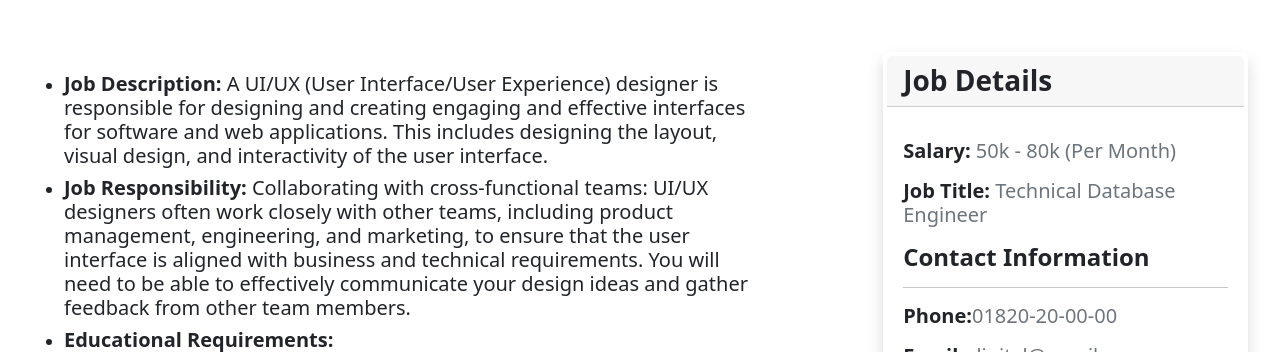
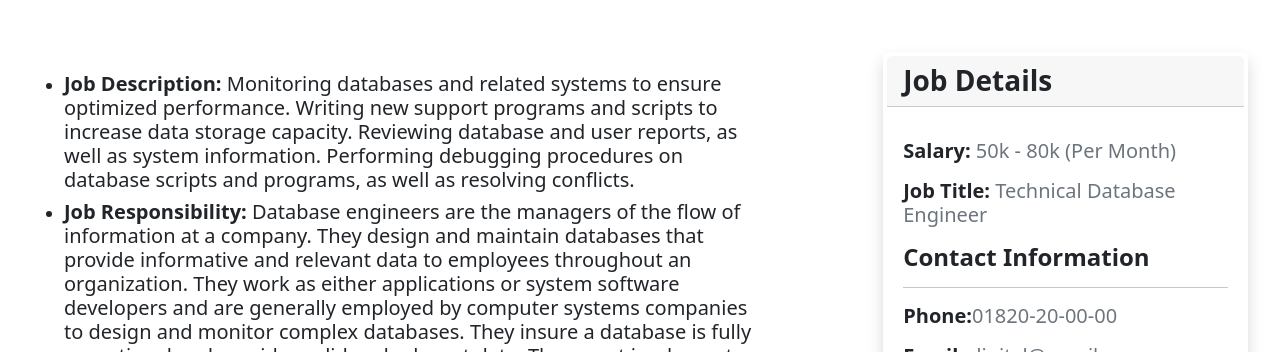
Before and after one commit to Rater7tara/career-hub, a React (Vite) app: page /Details/1 in a window 1280 px wide. Shown: the part 600-952 px from the top of the page. Built offline with nearby package versions, Linux system fonts and the light colour scheme.

Commit message:
applied cart add

```diff
--- a/public/data2-fea.json
+++ b/public/data2-fea.json
@@ -8,8 +8,8 @@
         "salary": "50k - 80k",
         "btn1": "Remote",
         "btn2": "Full Time",
-        "jobDescription": " A UI/UX (User Interface/User Experience) designer is responsible for designing and creating engaging and effective interfaces for software and web applications. This includes designing the layout, visual design, and interactivity of the user interface.",
-        "jobResponsibility": "Collaborating with cross-functional teams: UI/UX designers often work closely with other teams, including product management, engineering, and marketing, to ensure that the user interface is aligned with business and technical requirements. You will need to be able to effectively communicate your design ideas and gather feedback from other team members.",
+        "jobDescription": " Monitoring databases and related systems to ensure optimized performance. Writing new support programs and scripts to increase data storage capacity. Reviewing database and user reports, as well as system information. Performing debugging procedures on database scripts and programs, as well as resolving conflicts.",
+        "jobResponsibility": "Database engineers are the managers of the flow of information at a company. They design and maintain databases that provide informative and relevant data to employees throughout an organization. They work as either applications or system software developers and are generally employed by computer systems companies to design and monitor complex databases. They insure a database is fully operational and provides valid and relevant data. They must implement and maintain computer databases.",
         "education": " Bachelor degree to complete any reputational university",
         "experience": "1-2 Years in this field",
         "phone": "01820-20-00-00",
@@ -24,12 +24,12 @@
         "salary": "100k - 150k",
         "btn1": "Onsite",
         "btn2": "Full Time",
-        "jobDescription": " A UI/UX (User Interface/User Experience) designer is responsible for designing and creating engaging and effective interfaces for software and web applications. This includes designing the layout, visual design, and interactivity of the user interface.",
-        "jobResponsibility": "Collaborating with cross-functional teams: UI/UX designers often work closely with other teams, including product management, engineering, and marketing, to ensure that the user interface is aligned with business and technical requirements. You will need to be able to effectively communicate your design ideas and gather feedback from other team members.",
+        "jobDescription": " A senior product designer leads a team of product designers in the design strategy and creation of new products. Product designers work in several industries, including manufacturing, software design, and government.",
+        "jobResponsibility": "In this career, your responsibilities involve significant outreach to stakeholders and customers to determine how best to serve their needs. You work with other product designers and user experience professionals to design prototypes of the product for testing before presenting the completed work.",
         "education": " Bachelor degree to complete any reputational university",
         "experience": "3-4 Years in this field",
         "phone": "01820-20-00-00",
-        "email": "digital@gmail.com"
+        "email": "senior@gmail.com"
     },
     {
         "id": 3,
@@ -40,12 +40,12 @@
         "salary": "10k - 15k",
         "btn1": "Onsite",
         "btn2": "Full Time",
-        "jobDescription": " A UI/UX (User Interface/User Experience) designer is responsible for designing and creating engaging and effective interfaces for software and web applications. This includes designing the layout, visual design, and interactivity of the user interface.",
-        "jobResponsibility": "Collaborating with cross-functional teams: UI/UX designers often work closely with other teams, including product management, engineering, and marketing, to ensure that the user interface is aligned with business and technical requirements. You will need to be able to effectively communicate your design ideas and gather feedback from other team members.",
+        "jobDescription": "A Software Engineer is an IT professional who designs, develops and maintains computer software at a company. They use their creativity and technical skills and apply the principles of software engineering to help solve new and ongoing problems for an organization.",
+        "jobResponsibility": "Software engineers review upcoming project deadlines and plan work activities around those dates and other obligations throughout an average shift. This can include testing & troubleshooting defects in coding done and collaboration with fellow software engineering employees for complex tasks like updating software systems or adding new ones.",
         "education": " Bachelor degree to complete any reputational university",
         "experience": "1-2 Years in this field",
         "phone": "01820-20-00-00",
-        "email": "digital@gmail.com"
+        "email": "soft@gmail.com"
     },
     {
         "id": 5,
@@ -56,13 +56,12 @@
         "salary": "100k - 150k",
         "btn1": "Remote",
         "btn2": "Full Time",
-        "jobDescription": " A UI/UX (User Interface/User Experience) designer is responsible for designing and creating engaging and effective interfaces for software and web applications. This includes designing the layout, visual design, and interactivity of the user interface.",
-        "jobResponsibility": "Collaborating with cross-functional teams: UI/UX designers often work closely with other teams, including product management, engineering, and marketing, to ensure that the user interface is aligned with business and technical requirements. You will need to be able to effectively communicate your design ideas and gather feedback from other team members.",
+        "jobDescription": " A Marketing Director is a professional who is in charge of managing all aspects related to the production and implementation of any given campaign. They're responsible for strategizing and analyzing and leading their team while making sure everything runs smoothly from start to finish with clients or colleagues alike.",
+        "jobResponsibility": "Marketing Directors develop an overall plan to promote company products and approve campaigns for promotion. They then advertise them accordingly with great precision to increase sales and build brand awareness.",
         "education": " Bachelor degree to complete any reputational university",
         "experience": "2-3 Years in this field",
         "phone": "01830-70-80-00",
         "email": "mark@gmail.com"
-
     },
     {
         "id": 4,
@@ -73,8 +72,8 @@
         "salary": "200k - 250k",
         "btn1": "Remote",
         "btn2": "Full Time",
-        "jobDescription": " A UI/UX (User Interface/User Experience) designer is responsible for designing and creating engaging and effective interfaces for software and web applications. This includes designing the layout, visual design, and interactivity of the user interface.",
-        "jobResponsibility": "Collaborating with cross-functional teams: UI/UX designers often work closely with other teams, including product management, engineering, and marketing, to ensure that the user interface is aligned with business and technical requirements. You will need to be able to effectively communicate your design ideas and gather feedback from other team members.",
+        "jobDescription": " This is a Content Creator job description template you can use to attract and hire qualified candidates. Feel free to customize this template to meet your needs..",
+        "jobResponsibility": "Content Creator responsibilities include producing marketing copy to advertise our products, writing blog posts about industry-related topics and promoting our content on social media. To be successful in this role, you should have experience with digital publishing and generating traffic and leads for new business. Please share samples of your work (portfolio or links to published articles) along with your application.",
         "education": " Bachelor degree to complete any reputational university",
         "experience": "2-3 Years in this field",
         "phone": "01820-20-00-00",
@@ -89,8 +88,8 @@
         "salary": "70k - 80k",
         "btn1": "Remote",
         "btn2": "Full Time",
-        "jobDescription": " A UI/UX (User Interface/User Experience) designer is responsible for designing and creating engaging and effective interfaces for software and web applications. This includes designing the layout, visual design, and interactivity of the user interface.",
-        "jobResponsibility": "Collaborating with cross-functional teams: UI/UX designers often work closely with other teams, including product management, engineering, and marketing, to ensure that the user interface is aligned with business and technical requirements. You will need to be able to effectively communicate your design ideas and gather feedback from other team members.",
+        "jobDescription": " A Digital Marketing Manger is a professional who is responsible for maintaining a brand's online presence and sales by working on various marketing campaigns. Their duties include researching, strategizing with other professionals and creating content for successful campaigns.",
+        "jobResponsibility": "You should have a strong grasp of current marketing tools and strategies and be able to lead integrated digital marketing campaigns from concept to execution. Digital marketing managers will work with the marketing team, supporting teams (such as programmers), and vendors to launch campaigns on time and on budget.",
         "education": " Bachelor degree to complete any reputational university",
         "experience": "2-3 Years in this field",
         "phone": "01820-20-00-00",
--- a/src/components/FeaCard/FeaCard.jsx
+++ b/src/components/FeaCard/FeaCard.jsx
@@ -3,7 +3,7 @@ import './FeaCard.css'
 import { Link } from 'react-router-dom';
 
 const FeaCard = (props) => {
-    const { logo, title, logoName, location, salary, btn1, btn2,id} = props.feature;
+    const { logo, title, logoName, location, salary, btn1, btn2, id } = props.feature;
 
 
     return (
--- /dev/null
+++ b/src/components/JobApply/JobApply.css
@@ -0,0 +1,16 @@
+.btn-grp {
+    text-align: end;
+}
+
+.job-cart {
+    display: flex;
+    gap: 2rem;
+}
+
+@media screen and (max-width:576px) {
+    .job-cart {
+        display: grid;
+        grid-template-columns: repeat(1, 1fr);
+        width: 100%;
+    }
+}
--- a/src/components/JobApply/JobApply.jsx
+++ b/src/components/JobApply/JobApply.jsx
@@ -4,21 +4,29 @@ import FeaCard from '../FeaCard/FeaCard';
 import ButtonGroup from 'react-bootstrap/ButtonGroup';
 import Dropdown from 'react-bootstrap/Dropdown';
 import DropdownButton from 'react-bootstrap/DropdownButton';
+import './JobApply.css'
 
 
 
 const JobApply = () => {
 
     const [items, setItems] = useState([]);
-    const [filter, setFilter] = useState([]);
+    const [filterJob, setFilterJob] = useState([]);
 
     useEffect(() => {
       const items = JSON.parse(localStorage.getItem('jobs'));
       if (items) {
        setItems(items);
+       setFilterJob(items);
       }
     }, []);
     console.log(items);
+
+    const handleFilter = (event) => {
+        const value = event.target.value;
+        const filterData = jobs.filter((items) => items.btn1 == value );
+        setFilterJob(filterData)
+      }
 
     return (
         <div>
@@ -30,26 +38,30 @@ const JobApply = () => {
                 </div>
 
             </div>
-            <div>
+            <div className='btn-grp'>
             <DropdownButton
+            className='mt-5'
         as={ButtonGroup}
         title="Job_Type"
         id="bg-vertical-dropdown-1"
+        onChange={handleFilter}
       >
-        <Dropdown.Item value="Onsite">Dropdown link</Dropdown.Item>
-        <Dropdown.Item value="Remote">Dropdown link</Dropdown.Item>
+        <Dropdown.Item value="Onsite">Onsite</Dropdown.Item>
+        <Dropdown.Item value="Remote">Remote</Dropdown.Item>
       </DropdownButton>
             </div>
 
-            <div className='job-container'>
-            {
-                    items.map(item =>
-                        <FeaCard
-                            key={item.id}
-                            feature={item}
-                        ></FeaCard>)
-                }
-            </div>
+           <div className='job-cart'>
+           {filterJob.length > 0 ? (
+        filterJob?.map((items) => (
+          <div className="fea-d my-4 ">
+            <FeaCard feature={items} />
+          </div>
+        ))
+      ) : (
+        <h1 className="text-xl text-center text-red-500">No jobs Found</h1>
+      )}
+           </div>
         </div>
     );
 };
```
Also changed, not shown: src/components/Jobs/jobs.jsx (deleted, +0 -50 lines), src/components/Details/Details.jsx (line endings or trailing spaces).
